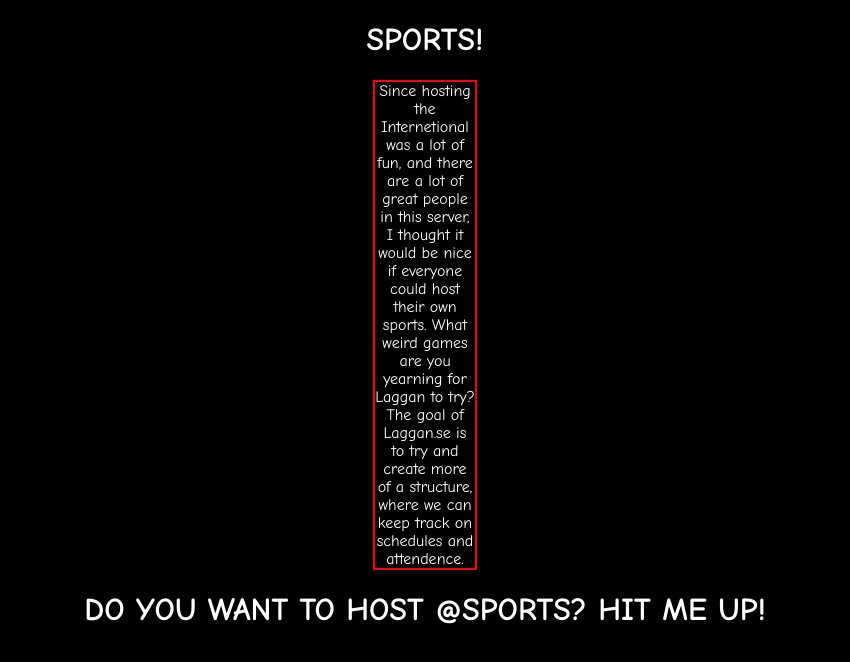
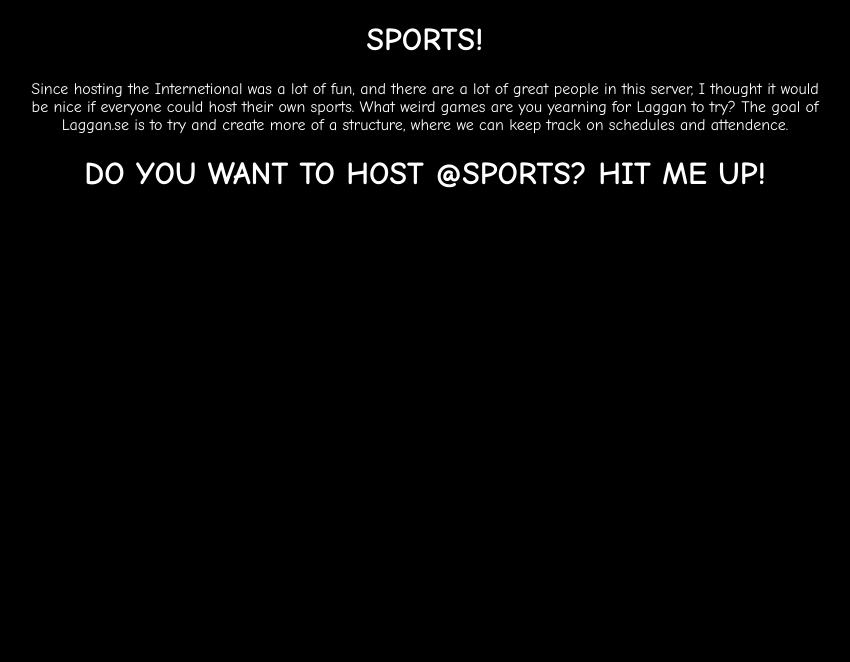
Before and after one commit to Laggan-Gang/Lagganstuff, a plain HTML site: page sports.html in a window 1280 px wide. Shown: the whole page, without its empty margins (215-1065 px from the left). Drawn offline with Linux system fonts and the light colour scheme.

Commit message:
Update sports.html

```diff
--- a/sports.html
+++ b/sports.html
@@ -10,8 +10,7 @@
 	background-color: black;
 	}
 	div {
- 	 width: 100px;
- 	 border: 2px solid red;
+ 	 width: 800px;
 	}
 	div.class_name {
   	word-wrap: normal;
```
